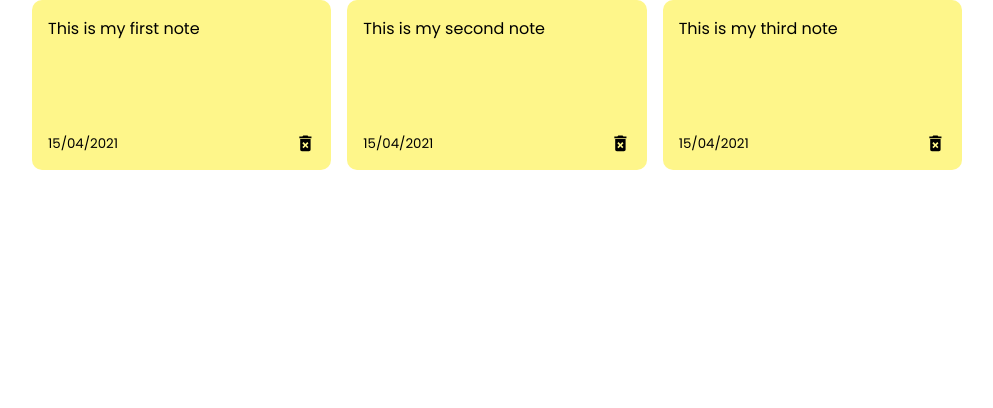
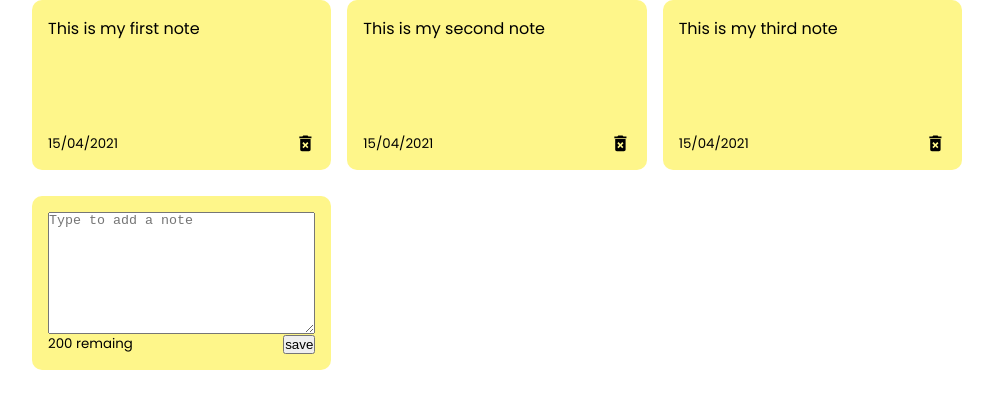
Before and after one commit to Furiuss/notes-app, a React (Vite) app: page / in a window 1280 px wide. Shown: the top 408 px of the page, without its empty margins (143-1136 px from the left). Built offline with nearby package versions, Linux system fonts and the light colour scheme.

Commit message:
add and setup addnote component

```diff
--- /dev/null
+++ b/src/components/AddNote.jsx
@@ -0,0 +1,12 @@
+export const AddNote = () => {
+  return (
+    <div className="note new-note">
+      <textarea cols="10" rows="8" placeholder="Type to add a note">
+      </textarea>
+      <div className="note-footer">
+        <small>200 remaing</small>
+        <button className="save">save</button>
+      </div>
+    </div>
+  );
+};
--- a/src/components/NotesList.jsx
+++ b/src/components/NotesList.jsx
@@ -1,4 +1,6 @@
+import { AddNote } from "./AddNote";
 import { Note } from "./Note";
+
 
 export const NotesList = ({ notes }) => {
   return (
@@ -6,6 +8,7 @@
       {notes.map((note) => (
         <Note key={note.id} note={note} />
       ))}
+      <AddNote />
     </div>
   );
 };
```
